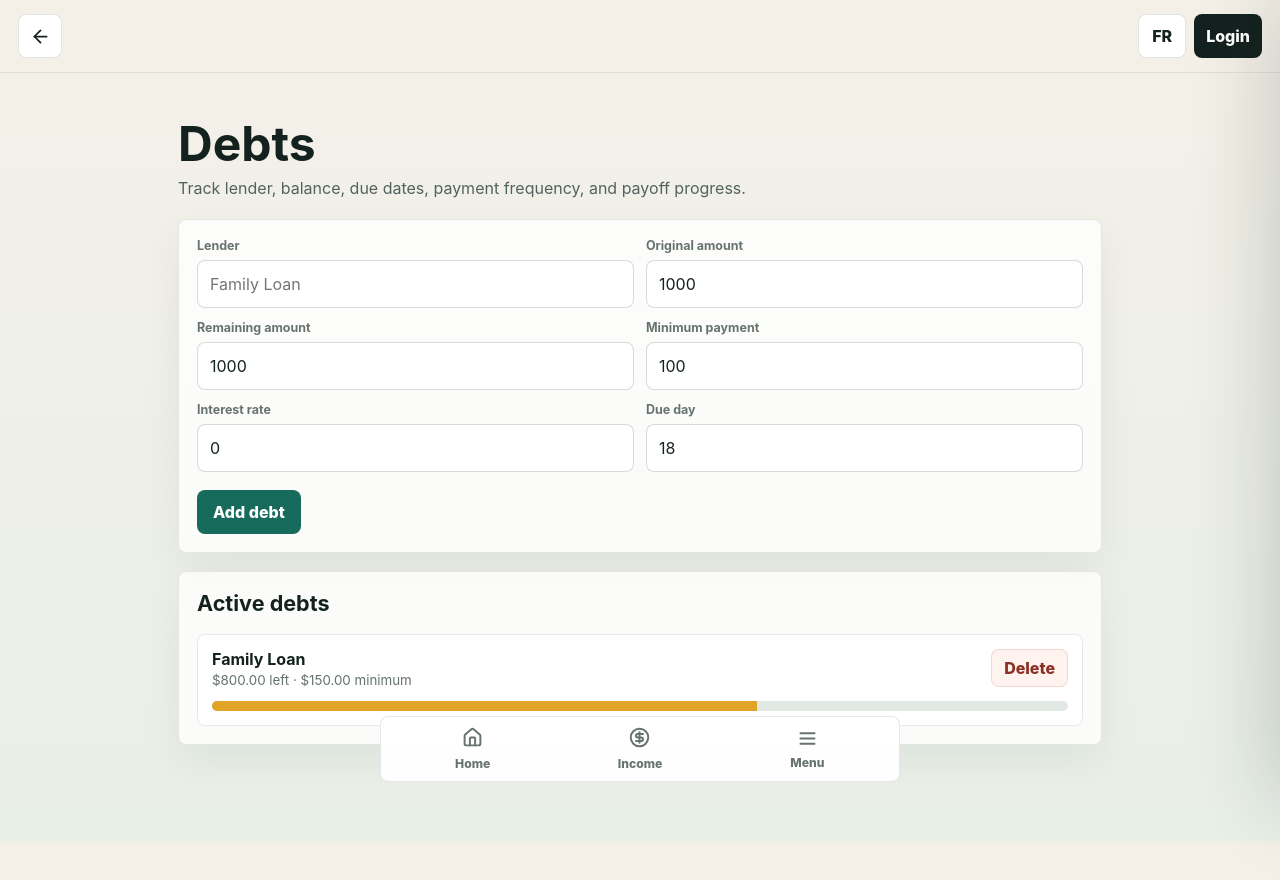
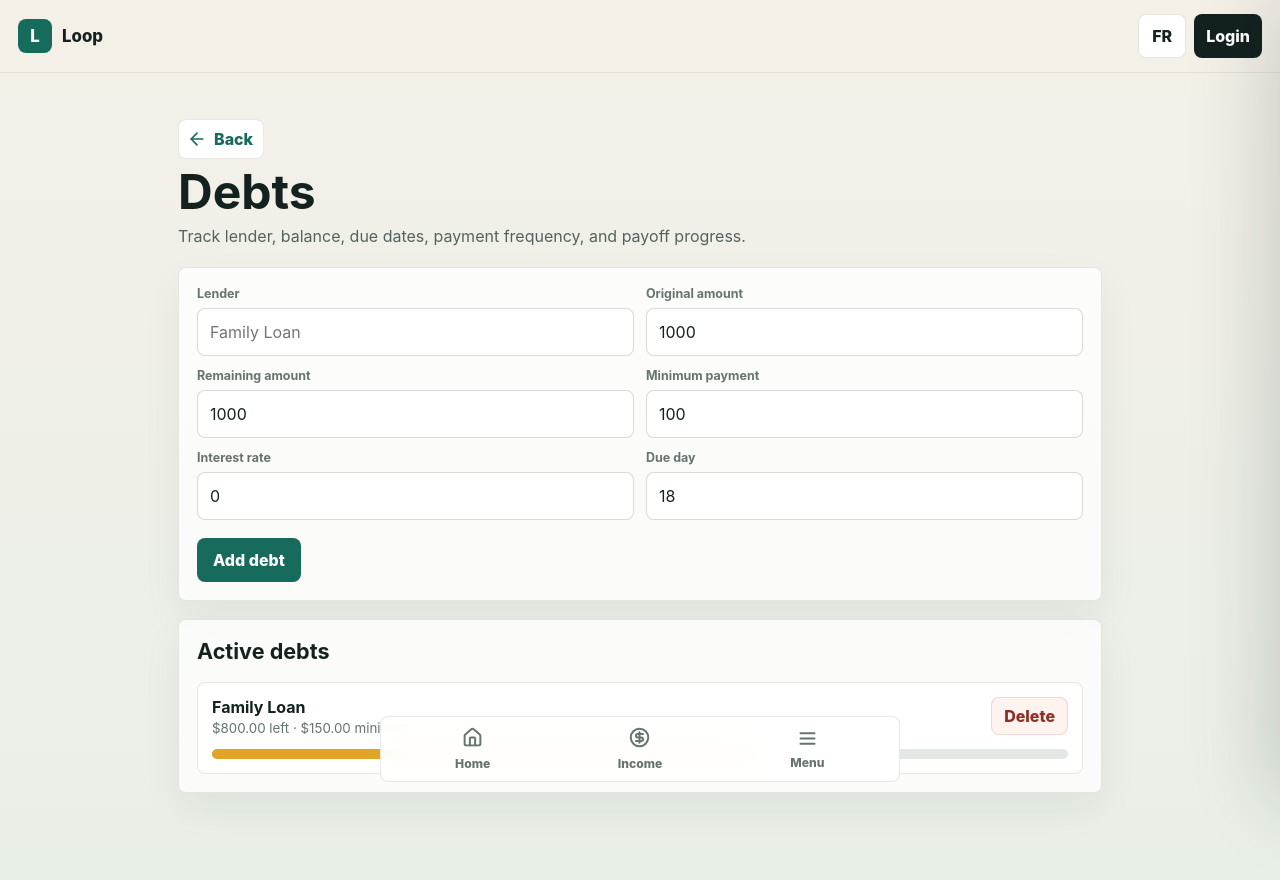
Before and after one commit to bounsalioudiallo/loop-finance, a Vue app: page /debts in a window 1280 px wide. Shown: the top 880 px of the page. Before the commit the page ends 841 px from the top, so only its background shows below. Built offline with nearby package versions, Linux system fonts and the light colour scheme.

Commit message:
Move back navigation into page headers

```diff
--- a/src/App.vue
+++ b/src/App.vue
@@ -1,9 +1,8 @@
 <script setup lang="ts">
 import { computed, ref, watch } from 'vue';
-import { RouterLink, RouterView, useRoute, useRouter } from 'vue-router';
+import { RouterLink, RouterView, useRoute } from 'vue-router';
 import { useI18n } from 'vue-i18n';
 import {
-  ArrowLeft,
   Banknote,
   CircleDollarSign,
   ClipboardList,
@@ -19,7 +18,6 @@ import {
 import { useAuthStore } from '@/stores/authStore';
 
 const route = useRoute();
-const router = useRouter();
 const { locale, t } = useI18n();
 const auth = useAuthStore();
 const isDrawerOpen = ref(false);
@@ -30,7 +28,6 @@ const navItems = computed(() => [
 ]);
 
 const showBottomNav = computed(() => route.path !== '/login');
-const showBackButton = computed(() => !['/', '/income/new'].includes(route.path));
 
 const drawerItems = computed(() => [
   { path: '/settings', label: t('nav.settings'), description: t('drawer.settings'), icon: Settings },
@@ -52,25 +49,12 @@ function toggleLocale() {
   locale.value = locale.value === 'en' ? 'fr' : 'en';
   localStorage.setItem('loop-locale', locale.value);
 }
-
-function goBack() {
-  if (window.history.length > 1) {
-    router.back();
-    return;
-  }
-
-  router.push('/');
-}
 </script>
 
 <template>
   <div class="app-shell">
     <header class="top-bar">
-      <button v-if="showBackButton" class="icon-button" type="button" :aria-label="t('nav.back')" @click="goBack">
-        <ArrowLeft :size="21" />
-      </button>
-
-      <RouterLink v-else class="brand" to="/">
+      <RouterLink class="brand" to="/">
         <span class="brand-mark">L</span>
         <span>Loop</span>
       </RouterLink>
--- a/src/assets/styles.css
+++ b/src/assets/styles.css
@@ -213,6 +213,20 @@ button {
   display: grid;
   gap: 8px;
   padding: 4px 0 18px;
+}
+
+.inline-back-button {
+  justify-self: start;
+  display: inline-flex;
+  align-items: center;
+  gap: 7px;
+  min-height: 40px;
+  padding: 0 10px 0 8px;
+  color: #176b5c;
+  background: #ffffff;
+  border: 1px solid rgba(20, 34, 31, 0.1);
+  border-radius: 8px;
+  font-weight: 800;
 }
 
 .page-header h1 {
--- /dev/null
+++ b/src/components/AppPageHeader.vue
@@ -0,0 +1,34 @@
+<script setup lang="ts">
+import { ArrowLeft } from '@lucide/vue';
+import { useRouter } from 'vue-router';
+import { useI18n } from 'vue-i18n';
+
+defineProps<{
+  title: string;
+  subtitle?: string;
+  showBack?: boolean;
+}>();
+
+const router = useRouter();
+const { t } = useI18n();
+
+function goBack() {
+  if (window.history.length > 1) {
+    router.back();
+    return;
+  }
+
+  router.push('/');
+}
+</script>
+
+<template>
+  <section class="page-header">
+    <button v-if="showBack" class="inline-back-button" type="button" :aria-label="t('nav.back')" @click="goBack">
+      <ArrowLeft :size="20" />
+      <span>{{ t('nav.back') }}</span>
+    </button>
+    <h1>{{ title }}</h1>
+    <p v-if="subtitle">{{ subtitle }}</p>
+  </section>
+</template>
--- a/src/views/AllocationView.vue
+++ b/src/views/AllocationView.vue
@@ -2,6 +2,7 @@
 import { computed, ref } from 'vue';
 import { RouterLink, useRoute, useRouter } from 'vue-router';
 import { useI18n } from 'vue-i18n';
+import AppPageHeader from '@/components/AppPageHeader.vue';
 import { useFinanceStore } from '@/stores/financeStore';
 
 const route = useRoute();
@@ -30,11 +31,11 @@ function approve() {
 </script>
 
 <template>
-  <section class="page-header">
-    <h1 v-if="income">{{ t('allocation.title', { amount: money.format(income.amount) }) }}</h1>
-    <h1 v-else>{{ t('allocation.missing') }}</h1>
-    <p>{{ t('allocation.subtitle') }}</p>
-  </section>
+  <AppPageHeader
+    :title="income ? t('allocation.title', { amount: money.format(income.amount) }) : t('allocation.missing')"
+    :subtitle="t('allocation.subtitle')"
+    show-back
+  />
 
   <section v-if="plan" class="section-stack">
     <article class="panel">
--- a/src/views/DebtsView.vue
+++ b/src/views/DebtsView.vue
@@ -1,6 +1,7 @@
 <script setup lang="ts">
 import { computed, reactive } from 'vue';
 import { useI18n } from 'vue-i18n';
+import AppPageHeader from '@/components/AppPageHeader.vue';
 import { useFinanceStore } from '@/stores/financeStore';
 
 const { t, locale } = useI18n();
@@ -40,10 +41,7 @@ function addDebt() {
 </script>
 
 <template>
-  <section class="page-header">
-    <h1>{{ t('debts.title') }}</h1>
-    <p>{{ t('debts.subtitle') }}</p>
-  </section>
+  <AppPageHeader :title="t('debts.title')" :subtitle="t('debts.subtitle')" show-back />
 
   <section class="section-stack">
     <form class="form-panel" @submit.prevent="addDebt">
--- a/src/views/GoalsView.vue
+++ b/src/views/GoalsView.vue
@@ -1,6 +1,7 @@
 <script setup lang="ts">
 import { computed, reactive } from 'vue';
 import { useI18n } from 'vue-i18n';
+import AppPageHeader from '@/components/AppPageHeader.vue';
 import { useFinanceStore } from '@/stores/financeStore';
 
 const { t, locale } = useI18n();
@@ -39,10 +40,7 @@ function addGoal() {
 </script>
 
 <template>
-  <section class="page-header">
-    <h1>{{ t('goals.title') }}</h1>
-    <p>{{ t('goals.subtitle') }}</p>
-  </section>
+  <AppPageHeader :title="t('goals.title')" :subtitle="t('goals.subtitle')" show-back />
 
   <section class="section-stack">
     <form class="form-panel" @submit.prevent="addGoal">
--- a/src/views/IncomeView.vue
+++ b/src/views/IncomeView.vue
@@ -2,6 +2,7 @@
 import { reactive } from 'vue';
 import { useRouter } from 'vue-router';
 import { useI18n } from 'vue-i18n';
+import AppPageHeader from '@/components/AppPageHeader.vue';
 import { useFinanceStore } from '@/stores/financeStore';
 import type { IncomeProfile } from '@/domain/finance';
 
@@ -31,10 +32,7 @@ function submitIncome() {
 </script>
 
 <template>
-  <section class="page-header">
-    <h1>{{ t('income.title') }}</h1>
-    <p>{{ t('income.subtitle') }}</p>
-  </section>
+  <AppPageHeader :title="t('income.title')" :subtitle="t('income.subtitle')" />
 
   <form class="form-panel" @submit.prevent="submitIncome">
     <div class="form-grid">
--- a/src/views/LoginView.vue
+++ b/src/views/LoginView.vue
@@ -2,6 +2,7 @@
 import { reactive } from 'vue';
 import { useRouter } from 'vue-router';
 import { useI18n } from 'vue-i18n';
+import AppPageHeader from '@/components/AppPageHeader.vue';
 import { useAuthStore } from '@/stores/authStore';
 
 const { t } = useI18n();
@@ -25,10 +26,7 @@ function submit() {
 </script>
 
 <template>
-  <section class="page-header auth-hero">
-    <h1>{{ t('auth.title') }}</h1>
-    <p>{{ t('auth.subtitle') }}</p>
-  </section>
+  <AppPageHeader class="auth-hero" :title="t('auth.title')" :subtitle="t('auth.subtitle')" show-back />
 
   <form class="form-panel auth-panel" @submit.prevent="submit">
     <div class="form-grid">
--- a/src/views/OnboardingView.vue
+++ b/src/views/OnboardingView.vue
@@ -2,6 +2,7 @@
 import { reactive } from 'vue';
 import { useRouter } from 'vue-router';
 import { useI18n } from 'vue-i18n';
+import AppPageHeader from '@/components/AppPageHeader.vue';
 import { useFinanceStore } from '@/stores/financeStore';
 import type { AllocationMode, IncomeProfile } from '@/domain/finance';
 
@@ -30,10 +31,7 @@ function save() {
 </script>
 
 <template>
-  <section class="page-header">
-    <h1>{{ t('onboarding.title') }}</h1>
-    <p>{{ t('onboarding.subtitle') }}</p>
-  </section>
+  <AppPageHeader :title="t('onboarding.title')" :subtitle="t('onboarding.subtitle')" show-back />
 
   <form class="form-panel" @submit.prevent="save">
     <div class="form-grid">
--- a/src/views/RulesView.vue
+++ b/src/views/RulesView.vue
@@ -1,6 +1,7 @@
 <script setup lang="ts">
 import { reactive } from 'vue';
 import { useI18n } from 'vue-i18n';
+import AppPageHeader from '@/components/AppPageHeader.vue';
 import { useFinanceStore } from '@/stores/financeStore';
 import type { RuleType } from '@/domain/finance';
 
@@ -30,10 +31,7 @@ function addRule() {
 </script>
 
 <template>
-  <section class="page-header">
-    <h1>{{ t('rules.title') }}</h1>
-    <p>{{ t('rules.subtitle') }}</p>
-  </section>
+  <AppPageHeader :title="t('rules.title')" :subtitle="t('rules.subtitle')" show-back />
 
   <section class="section-stack">
     <form class="form-panel" @submit.prevent="addRule">
--- a/src/views/SettingsView.vue
+++ b/src/views/SettingsView.vue
@@ -2,6 +2,7 @@
 import { computed } from 'vue';
 import { RouterLink, useRouter } from 'vue-router';
 import { useI18n } from 'vue-i18n';
+import AppPageHeader from '@/components/AppPageHeader.vue';
 import { useAuthStore } from '@/stores/authStore';
 import { useFinanceStore } from '@/stores/financeStore';
 
@@ -31,10 +32,7 @@ function signOut() {
 </script>
 
 <template>
-  <section class="page-header">
-    <h1>{{ t('settings.title') }}</h1>
-    <p>{{ t('settings.subtitle') }}</p>
-  </section>
+  <AppPageHeader :title="t('settings.title')" :subtitle="t('settings.subtitle')" show-back />
 
   <section class="section-stack">
     <article class="panel">
```
